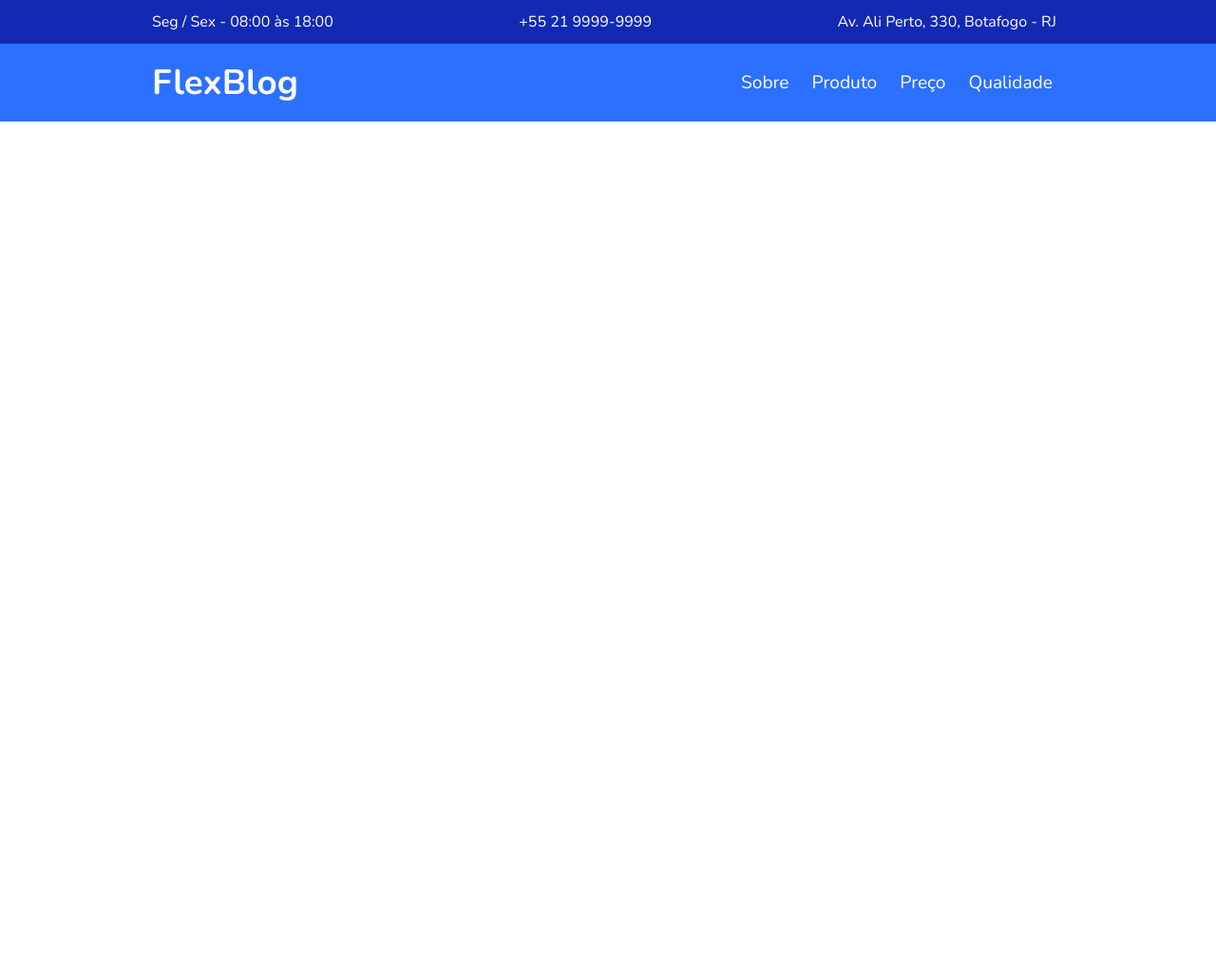
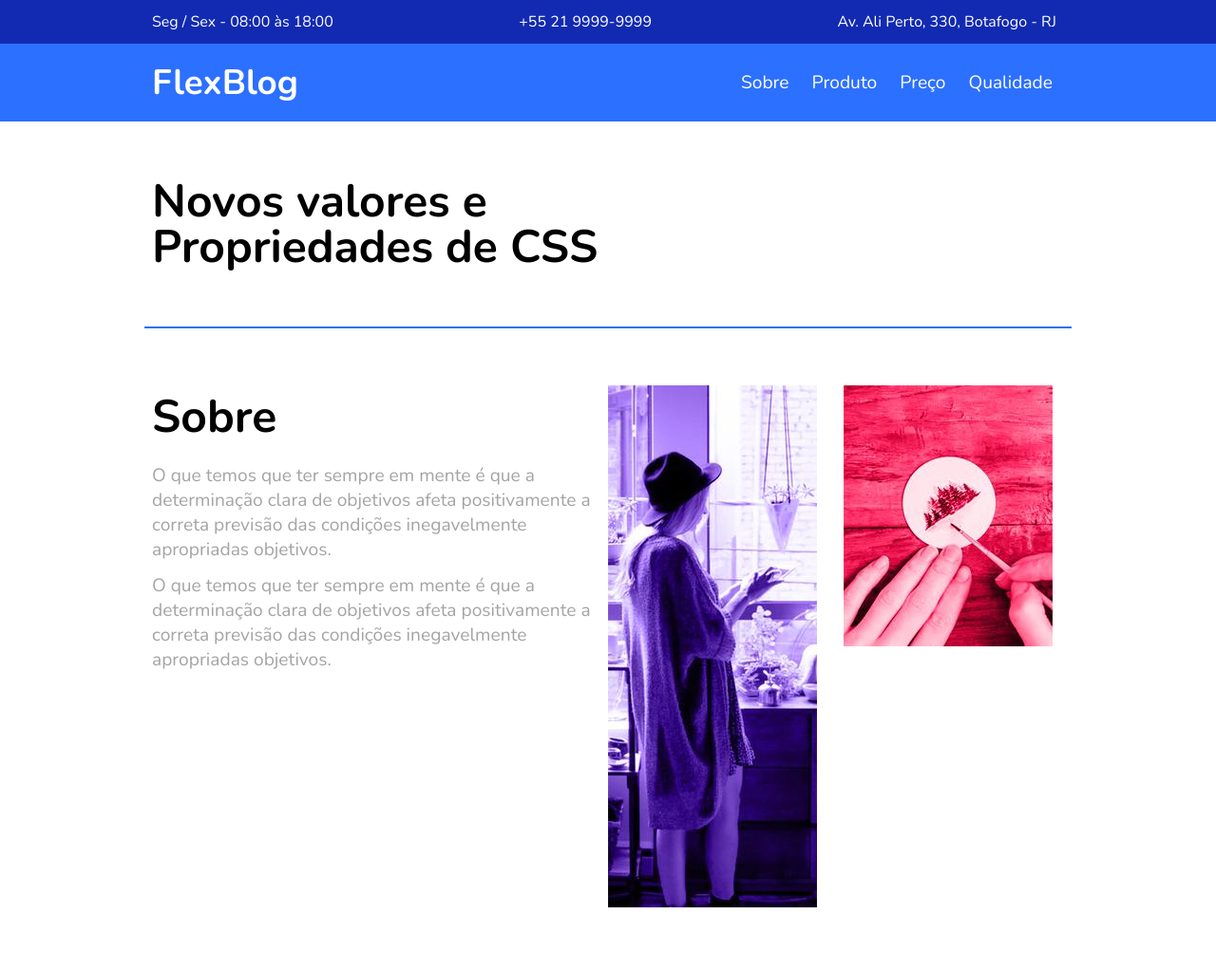
Before and after one commit to pablohpaiva22/flexblog, a plain HTML site: page index.html in a window 1280 px wide. Shown: the whole page at 95% size. Before the commit the page ends 800 px from the top, so only its background shows below. Drawn offline with nearby package versions, Linux system fonts and the light colour scheme.

Commit message:
section sobre

```diff
--- a/index.html
+++ b/index.html
@@ -37,6 +37,22 @@
         </nav>
     </header>
 
+    <h1 class="titulo">Novos valores e<br>Propriedades de CSS</h1>
 
+    <section class="sobre">
+        <div class="sobre-texto">
+            <h2>Sobre</h2>
+            <p>O que temos que ter sempre em mente é que a determinação clara de objetivos afeta positivamente a correta previsão das condições inegavelmente apropriadas objetivos.</p>
+            <p>O que temos que ter sempre em mente é que a determinação clara de objetivos afeta positivamente a correta previsão das condições inegavelmente apropriadas objetivos.</p>
+        </div>
+
+        <div class="sobre-img1">
+            <img src="./img/sobre1.jpg" alt="Foto de uma mulher em pé mexendo em um tablet">
+        </div>
+
+        <div class="sobre-img2">
+            <img src="./img/sobre2.jpg" alt="foto das mãos de uma pessoa pintando em um objeto na mesa">
+        </div>
+    </section>
 </body>
 </html>
--- a/styles.css
+++ b/styles.css
@@ -8,6 +8,10 @@
 body {
     font-family: 'Nunito', sans-serif;
     font-style: normal;
+}
+
+body img {
+    max-width: 100%;
 }
 
 /* HEADER */
@@ -79,3 +83,53 @@ body {
 .nav-lista li a:hover {
     color: #122ab2;
 }
+
+/* TITULO */
+
+.titulo {
+    max-width: 960px;
+    margin: 0 auto;
+    padding: 60px 8px;
+    font-size: 3rem;
+    line-height: 1;
+    border-bottom: 2px solid #2c70ff;
+}
+
+/* Sobre */
+
+.sobre {
+    max-width: 960px;
+    margin: 0 auto;
+    padding: 60px 8px;
+    display: flex;
+    flex-wrap: wrap;
+}
+
+.sobre-texto h2 {
+    font-size: 3rem;
+    margin-bottom: 1rem;
+}
+
+.sobre-texto p {
+    font-family: 'Nunito', sans-serif;
+    font-size: 1.2rem;
+    color: #a4a4a4;
+    margin-bottom: 12px;
+}
+
+.sobre-texto {
+    flex: 2;
+    margin-right: 16px;
+    min-width: 30ch;
+}
+
+.sobre-img1 {
+    margin-right: 16px;
+    flex: 1;
+    min-width: 160px;
+}
+
+.sobre-img2 {
+    flex: 1;
+    min-width: 160px;
+}
```
